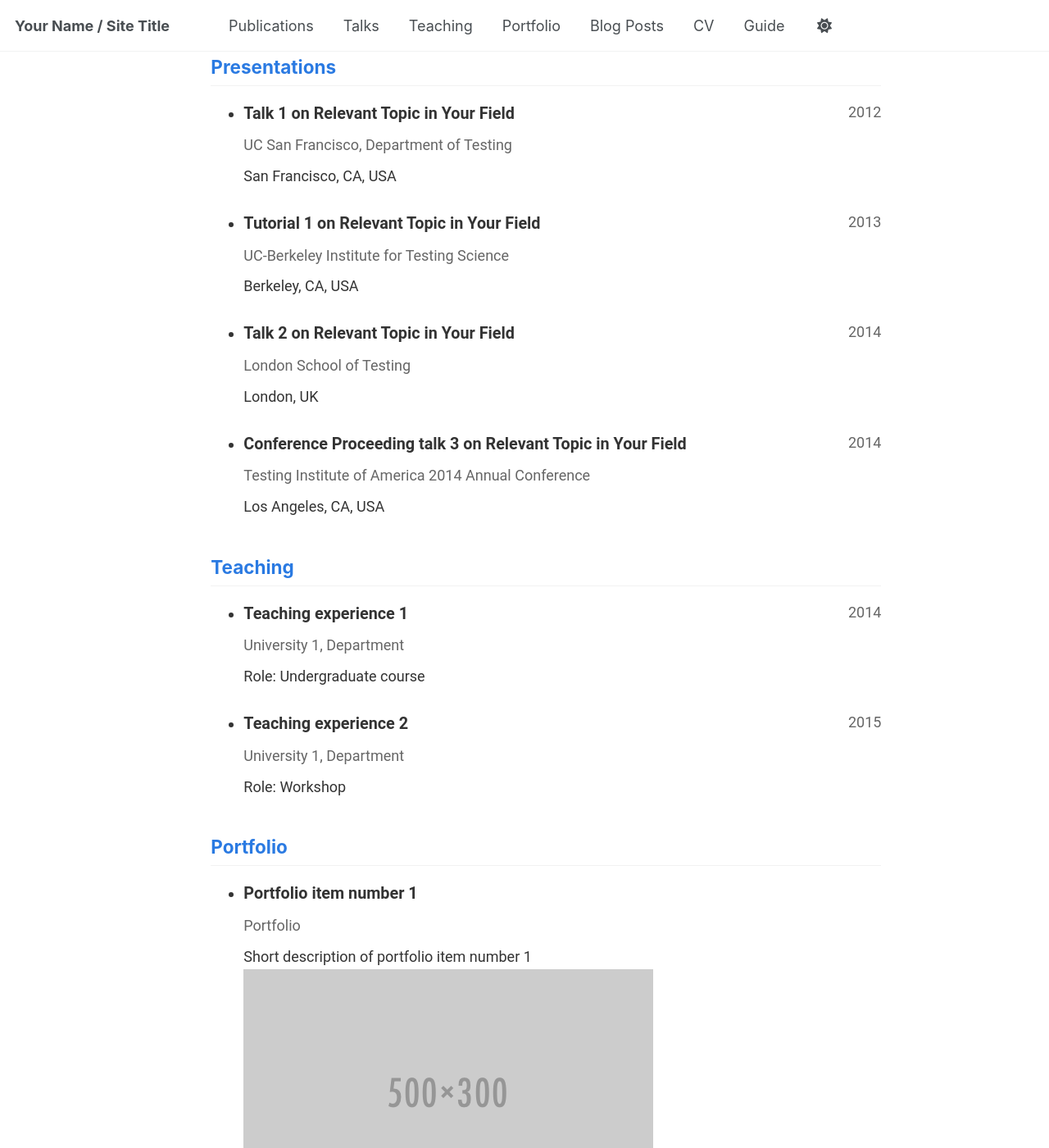
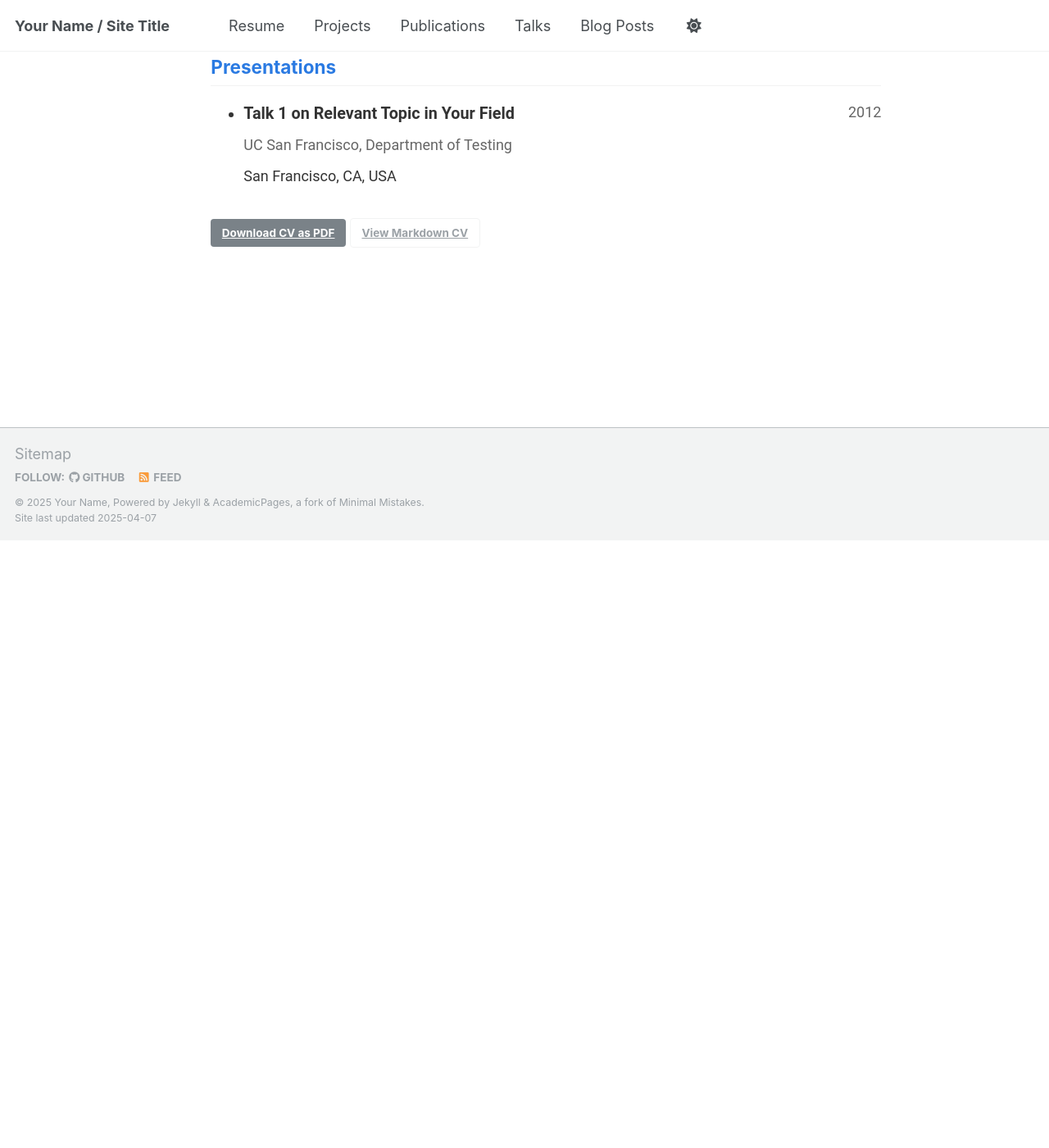
Before and after one commit to Hjhirp/Hjhirp.github.io, a Jekyll site: the page built from _pages/cv-json.md, in a window 1280 px wide and 1400 px high, scrolled down 1765 px. Shown: the whole window at 82% size. Built offline with Jekyll 4.4.1, drawn with Linux system fonts in a browser that asks for light colours; after the commit the page ends 2424 px from its top, so only the background shows below that.

Commit message:
Update 2

```diff
--- a/_data/cv.json
+++ b/_data/cv.json
@@ -96,52 +96,6 @@
       "date": "2012-03-01",
       "location": "San Francisco, CA, USA",
       "description": ""
-    },
-    {
-      "name": "Tutorial 1 on Relevant Topic in Your Field",
-      "event": "UC-Berkeley Institute for Testing Science",
-      "date": "2013-03-01",
-      "location": "Berkeley, CA, USA",
-      "description": ""
-    },
-    {
-      "name": "Talk 2 on Relevant Topic in Your Field",
-      "event": "London School of Testing",
-      "date": "2014-02-01",
-      "location": "London, UK",
-      "description": ""
-    },
-    {
-      "name": "Conference Proceeding talk 3 on Relevant Topic in Your Field",
-      "event": "Testing Institute of America 2014 Annual Conference",
-      "date": "2014-03-01",
-      "location": "Los Angeles, CA, USA",
-      "description": ""
-    }
-  ],
-  "teaching": [
-    {
-      "course": "Teaching experience 1",
-      "institution": "University 1, Department",
-      "date": "2014-01-01",
-      "role": "Undergraduate course",
-      "description": ""
-    },
-    {
-      "course": "Teaching experience 2",
-      "institution": "University 1, Department",
-      "date": "2015-01-01",
-      "role": "Workshop",
-      "description": ""
-    }
-  ],
-  "portfolio": [
-    {
-      "name": "Portfolio item number 1",
-      "category": "portfolio",
-      "date": "",
-      "url": "",
-      "description": "Short description of portfolio item number 1<br/><img src='/images/500x300.png'>"
     }
   ]
 }
--- a/_data/navigation.yml
+++ b/_data/navigation.yml
@@ -8,26 +8,25 @@
 #      Markdown formatted page while the second is generated using JSON.
 
 main:
+  - title: "Resume"
+    url: /resume/
+
+  - title: "Projects"
+    url: /projects/
+
   - title: "Publications"
     url: /publications/
 
   - title: "Talks"
     url: /talks/
 
-  - title: "Teaching"
-    url: /teaching/
-
-  - title: "Portfolio"
-    url: /portfolio/
-
   - title: "Blog Posts"
     url: /year-archive/
 
-  - title: "CV"
-    url: /cv/
+
 
   # - title: "CV"
   #   url: /cv-json/
 
-  - title: "Guide"
-    url: /markdown/
+  # - title: "Guide"
+  #   url: /markdown/
```
